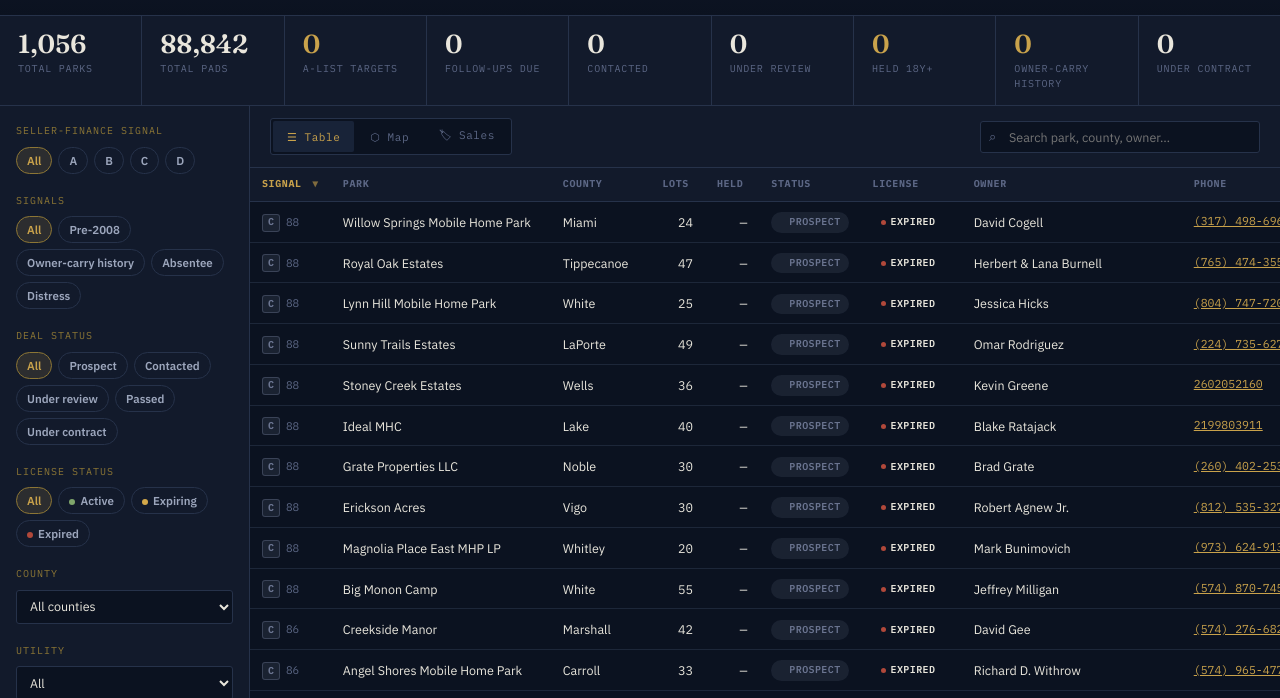
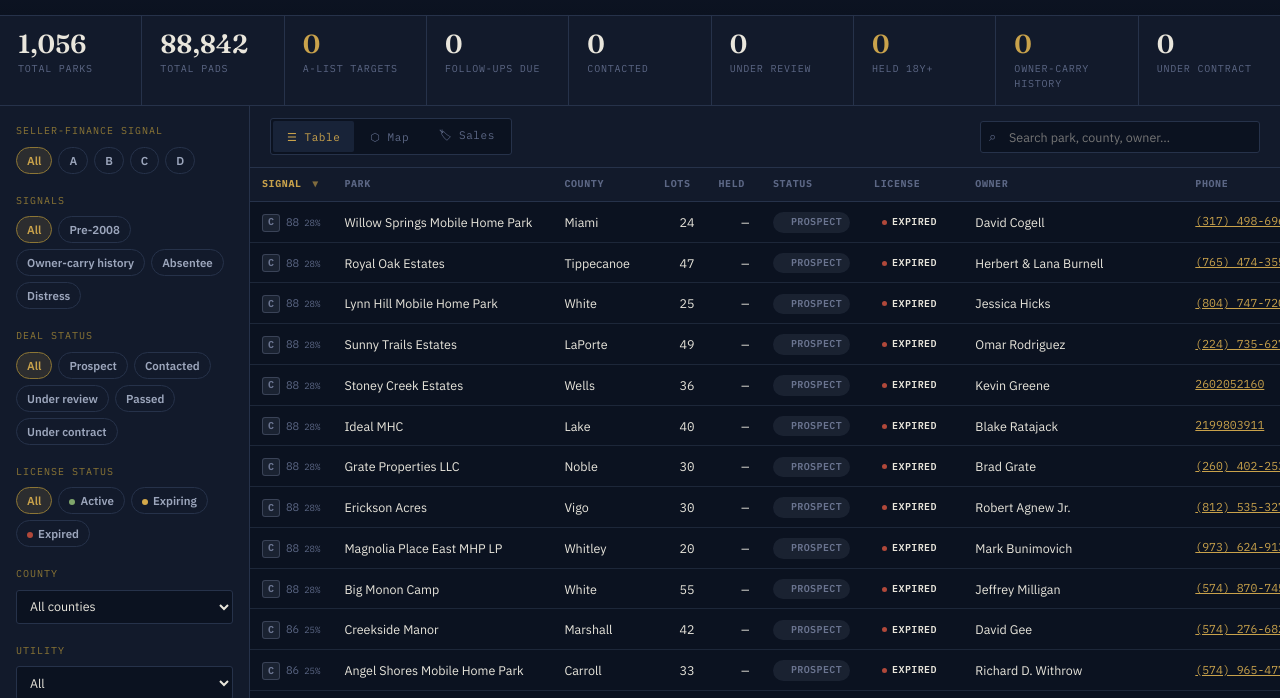
Before and after one commit to PatriotMHP/indianaMHPfinder, a plain HTML site: page index.html in a window 1280 px wide. Shown: the part 94-792 px from the top of the page. Drawn offline with Linux system fonts and the light colour scheme.

Commit message:
Enhance seller-finance signal display with confidence
Added confidence number display for seller-finance signals.

```diff
--- a/index.html
+++ b/index.html
@@ -678,6 +678,7 @@ tr.row-due{box-shadow:inset 2px 0 0 var(--brass);}
 .score-bar-row.unknown .sbl{opacity:.45}
 .score-bar-row.unknown .sbt{opacity:.25}
 .score-bar-row.unknown .sbv{opacity:.5;font-style:italic}
+.conf-num{font-family:var(--font-mono);font-size:9px;color:var(--paper-faint);margin-left:5px;}
 
 </style>
 </head>
@@ -1635,6 +1636,14 @@ function getFilteredParks(){
     return true;
   });
   out.sort((a,b)=>{
+    // Signal column ranks by BAND first, then score inside the band. Sorting on
+    // the raw ratio alone floats thin-data parks above the researched A-list.
+    if(STATE.sortKey==='sf_score'){
+      const ord={A:0,B:1,C:2,D:3};
+      const ab=ord[a.sf_band]??3, bb=ord[b.sf_band]??3;
+      if(ab!==bb) return (ab-bb)*(STATE.sortDir===-1?1:-1);
+      return ((b.sf_score||0)-(a.sf_score||0))*(STATE.sortDir===-1?1:-1);
+    }
     let av=a[STATE.sortKey], bv=b[STATE.sortKey];
     if(['pads','sf_score','years_held','last_sale_price','assessed_value'].indexOf(STATE.sortKey)>-1){
       av=parseNum(av); bv=parseNum(bv);
@@ -1705,7 +1714,7 @@ function renderTable(){
     const band = p.sf_band||'D';
     const st = p.status||'prospect';
     return `<tr data-id="${escAttr(p.id)}" class="${isDue(p)?'row-due':''}">
-      <td><span class="band band-${band}" title="Seller-finance signal ${p.sf_score}/100">${band}</span><span class="score-num">${p.sf_score}</span></td>
+      <td><span class="band band-${band}" title="Seller-finance signal ${p.sf_score} · ${p.sf_conf||0}% of signals known">${band}</span><span class="score-num">${p.sf_score}</span><span class="conf-num" title="how much we actually know">${p.sf_conf||0}%</span></td>
       <td>${escHtml(p.park_name)}${p.do_not_call?' <span class="dnc">DNC</span>':''}${
         p.seller_financed_history==='yes'||p.land_contract_history==='yes'
           ? ' <span class="sig sig-sf" title="Owner bought on owner-carry">SF</span>':''}${
```
